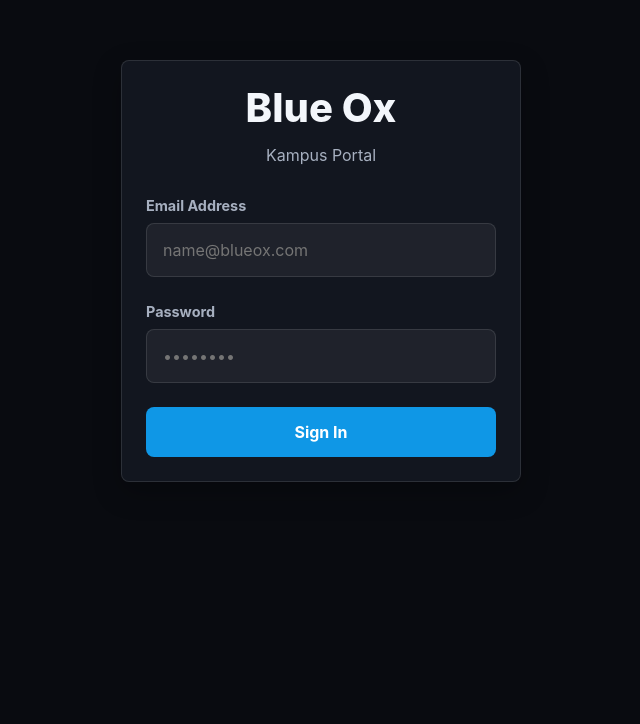
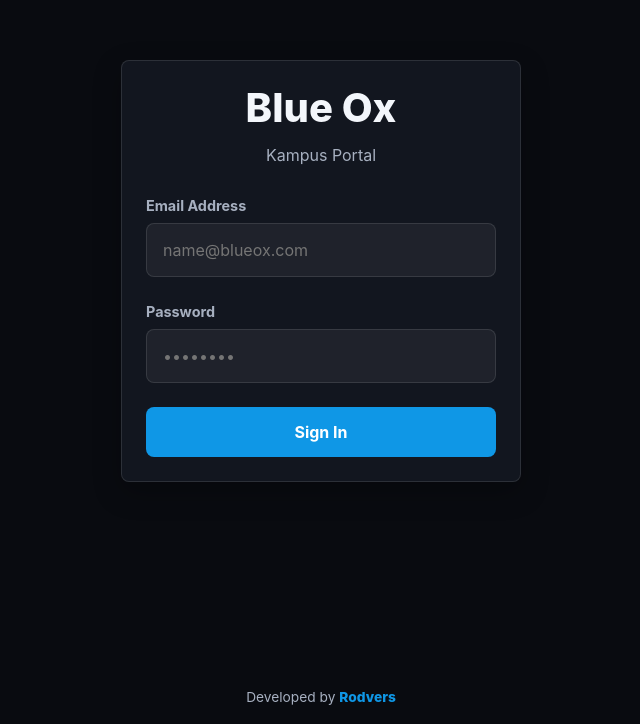
Before and after one commit to rodgersmugagga/employee-attendance-tracker, a React (Vite) app: page / in a window 1280 px wide. Shown: the part 129-853 px from the top of the page, without its empty margins (319-959 px from the left). Before the commit the page ends 800 px from the top, so only its background shows below. Built offline with nearby package versions, Linux system fonts and the light colour scheme.

Commit message:
adding some seo and recognising Rodvers as the developer

```diff
--- a/index.html
+++ b/index.html
@@ -4,7 +4,32 @@
     <meta charset="UTF-8" />
     <link rel="icon" type="image/svg+xml" href="/favicon.svg" />
     <meta name="viewport" content="width=device-width, initial-scale=1.0" />
-    <title>logging-app</title>
+    <meta
+      name="description"
+      content="Blue Ox Kampus attendance portal for employee punch-in, punch-out, face verification, location checks, announcements, and admin attendance reporting."
+    />
+    <meta name="robots" content="index, follow" />
+    <meta name="theme-color" content="#0b91e3" />
+    <meta name="application-name" content="Blue Ox Kampus Attendance" />
+    <link rel="canonical" href="https://atte-itns.onrender.com/" />
+
+    <meta property="og:type" content="website" />
+    <meta property="og:url" content="https://atte-itns.onrender.com/" />
+    <meta property="og:title" content="Blue Ox Kampus Attendance Portal" />
+    <meta
+      property="og:description"
+      content="Employee attendance logging, face verification, location checks, announcements, and admin reporting for Blue Ox Kampus."
+    />
+    <meta property="og:site_name" content="Blue Ox Kampus Attendance" />
+
+    <meta name="twitter:card" content="summary" />
+    <meta name="twitter:title" content="Blue Ox Kampus Attendance Portal" />
+    <meta
+      name="twitter:description"
+      content="Employee attendance logging, face verification, location checks, announcements, and admin reporting for Blue Ox Kampus."
+    />
+
+    <title>Blue Ox Kampus Attendance Portal</title>
   </head>
   <body>
     <div id="root"></div>
--- a/src/App.jsx
+++ b/src/App.jsx
@@ -21,7 +21,7 @@ function App() {
   const handleLogout = () => { clearStoredUser(); setCurrentUser(null); };
 
   return (
-    <div className={`App ${theme}`} style={{ minHeight: '100vh' }}>
+    <div className={`App ${theme}`}>
       <Suspense fallback={
         <div className="screen-loader">
           <div className="spinner" />
@@ -35,6 +35,12 @@ function App() {
           <Dashboard user={currentUser} onLogout={handleLogout} />
         )}
       </Suspense>
+      <footer className="developer-footer">
+        Developed by{' '}
+        <a href="https://rodvers.vercel.app" target="_blank" rel="noreferrer">
+          Rodvers
+        </a>
+      </footer>
     </div>
   );
 }
--- a/src/components/AdminDashboard.jsx
+++ b/src/components/AdminDashboard.jsx
@@ -20,7 +20,6 @@ const emptyFilters = {
   search: '',
   employeeId: 'all',
   status: 'all',
-  location: 'all',
   date: '',
 };
 
@@ -78,11 +77,9 @@ const AdminDashboard = ({ user, onLogout }) => {
         log.status?.toLowerCase().includes(search);
       const matchesEmployee = filters.employeeId === 'all' || log.userId === filters.employeeId;
       const matchesStatus = filters.status === 'all' || log.status === filters.status;
-      const locationStatus = log.locationStatus || (log.isOutOfBounds ? 'remote' : 'onsite');
-      const matchesLocation = filters.location === 'all' || locationStatus === filters.location;
       const matchesDate = !filters.date || log.date === getInputDateLabel(filters.date);
 
-      return matchesSearch && matchesEmployee && matchesStatus && matchesLocation && matchesDate;
+      return matchesSearch && matchesEmployee && matchesStatus && matchesDate;
     });
   }, [filters, logs]);
 
@@ -672,17 +669,6 @@ const AdminDashboard = ({ user, onLogout }) => {
             <option value="On Time">On time</option>
             <option value="Late">Late</option>
           </select>
-          <select
-            className="input-field"
-            value={filters.location}
-            onChange={(event) => updateFilter('location', event.target.value)}
-          >
-            <option value="all">All locations</option>
-            <option value="onsite">On-site</option>
-            <option value="remote">Remote</option>
-            <option value="low_accuracy">Low accuracy</option>
-            <option value="unknown">Unknown</option>
-          </select>
           <input
             className="input-field"
             type="date"
--- a/src/index.css
+++ b/src/index.css
@@ -59,6 +59,12 @@ body {
   -webkit-font-smoothing: antialiased;
 }
 
+.App {
+  display: flex;
+  min-height: 100vh;
+  flex-direction: column;
+}
+
 button,
 input,
 select,
@@ -109,10 +115,33 @@ h3 {
 }
 
 .container {
+  flex: 1;
   width: 100%;
   max-width: 1200px;
   margin: 0 auto;
   padding: var(--space-md);
+}
+
+.auth-shell,
+.screen-loader {
+  flex: 1;
+}
+
+.developer-footer {
+  padding: var(--space-md);
+  color: var(--text-muted);
+  font-size: 0.86rem;
+  text-align: center;
+}
+
+.developer-footer a {
+  color: var(--primary);
+  font-weight: 800;
+  text-decoration: none;
+}
+
+.developer-footer a:hover {
+  text-decoration: underline;
 }
 
 @media (min-width: 720px) {
```
